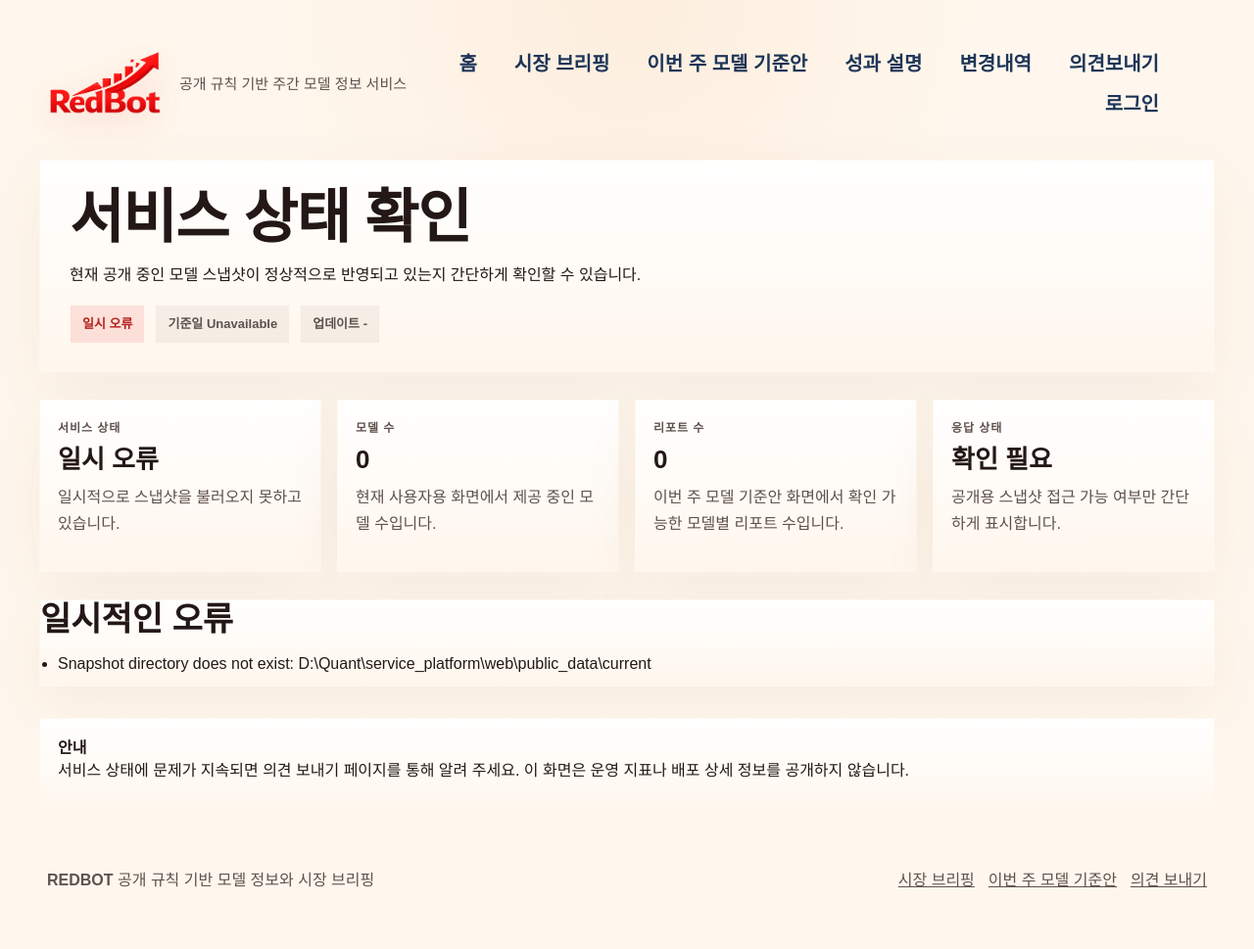
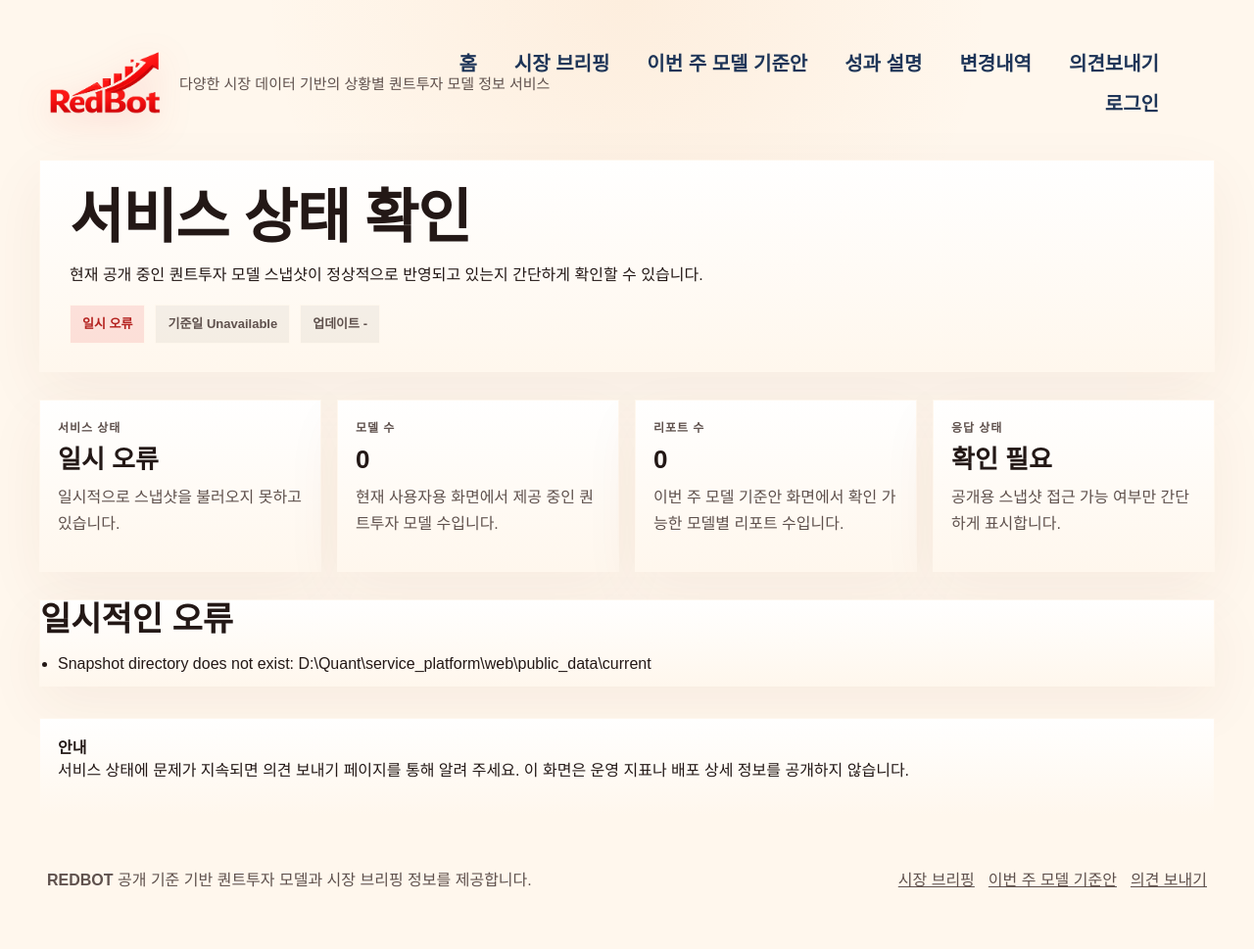
Before and after one commit to hrchoi9999/QuantService, a Flask app: page /status in a window 1280 px wide. Shown: the whole page at 98% size. Run offline with Flask 3, Linux system fonts and the light colour scheme; data comes from the database, SQL or seed files in the repository; data that the repository does not hold is empty; some web fonts are replaced.

Commit message:
style: sharpen quant model service messaging

```diff
--- a/service_platform/web/app.py
+++ b/service_platform/web/app.py
@@ -153,7 +153,7 @@ def _request_ip_address() -> str:
 
 def _build_public_model_compliance_note(bundle: Any) -> str:
     default_note = (
-        "이 화면은 공개 규칙 기반 모델 정보와 과거 성과 스냅샷을 설명하기 위한 참고자료이며 "
+        "이 화면은 다양한 시장 데이터 기반의 상황별 퀀트투자 모델 정보를 설명하는 참고자료이며 "
         "특정 개인에 대한 투자자문이나 실제 매매 지시가 아닙니다."
     )
     reports = bundle.recommendation_today.get("reports", []) if bundle else []
@@ -166,6 +166,29 @@ def _build_public_model_compliance_note(bundle: Any) -> str:
 
 def _build_notice_blocks(*keys: str) -> list[dict[str, str]]:
     return [PUBLIC_NOTICE_BLOCKS[key] for key in keys if key in PUBLIC_NOTICE_BLOCKS]
+
+
+MODEL_DEFINITION_LINES = {
+    "stable": "공개 기준 기반 퀀트투자 모델",
+    "balanced": "멀티애셋 데이터 기반 퀀트투자 모델",
+    "growth": "모델 포트폴리오를 산출하는 퀀트투자 모델",
+    "auto": "주간 브리핑용 퀀트투자 모델",
+}
+
+
+def _quant_model_name(label: str | None) -> str:
+    text = str(label or "").strip()
+    if not text:
+        return "퀀트투자 모델"
+    if text.endswith("퀀트투자 모델"):
+        return text
+    return f"{text} 퀀트투자 모델"
+
+
+def _model_definition_line(service_profile: str | None) -> str:
+    return MODEL_DEFINITION_LINES.get(
+        str(service_profile or "").strip(), "공개 기준 기반 퀀트투자 모델"
+    )
 
 
 def _is_notify_ip_allowed(settings: Settings) -> bool:
@@ -360,12 +383,14 @@ def _build_today_report_view(
     report_view = dict(report)
     report_view["allocation_view"] = allocation_view
     report_view["period_view"] = period_view
+    report_view["quant_model_name"] = _quant_model_name(report.get("user_model_name"))
+    report_view["model_definition_line"] = _model_definition_line(report.get("service_profile"))
     report_view["growth_note"] = _build_growth_note(
         report.get("service_profile", ""),
         current_market_regime,
     )
     report_view["reference_usage_context"] = (model_info or {}).get("reference_usage_context") or (
-        "공개 규칙 기반 모델 정보를 참고하려는 이용자"
+        "공개 기준 기반 퀀트투자 모델 정보를 참고하려는 이용자"
     )
     report_view["compliance_metadata"] = (
         report.get("compliance_metadata") or (model_info or {}).get("compliance_metadata") or {}
@@ -382,6 +407,8 @@ def _build_performance_row_view(row: dict[str, Any]) -> dict[str, Any]:
     )
     row_view = dict(row)
     row_view["period_view"] = period_view
+    row_view["quant_model_name"] = _quant_model_name(row.get("user_model_name"))
+    row_view["model_definition_line"] = _model_definition_line(row.get("service_profile"))
     return row_view
 
 
--- a/service_platform/web/templates/base.html
+++ b/service_platform/web/templates/base.html
@@ -4,7 +4,7 @@
   <meta charset="utf-8">
   <meta name="viewport" content="width=device-width, initial-scale=1">
   <title>{{ service_name }} | {{ page_title }}</title>
-  <meta name="description" content="REDBOT은 공개 규칙 기반의 주간 모델 정보와 시장 브리핑을 제공하는 서비스입니다.">
+  <meta name="description" content="REDBOT은 다양한 시장 데이터 기반의 상황별 퀀트투자 모델 정보와 시장 브리핑, 모델 성과 설명, 변경내역을 제공합니다.">
   {% if page_robots %}<meta name="robots" content="{{ page_robots }}">{% endif %}
   <link rel="stylesheet" href="{{ url_for('static', filename='site.css') }}">
 </head>
@@ -15,7 +15,7 @@
         <a class="brand brand-with-logo" href="{{ url_for('home') }}">
           <img class="brand-logo" src="{{ url_for('static', filename='logo_redbot.png') }}" alt="REDBOT logo">
         </a>
-        <div class="brand-copy muted">공개 규칙 기반 주간 모델 정보 서비스</div>
+        <div class="brand-copy muted">다양한 시장 데이터 기반의 상황별 퀀트투자 모델 정보 서비스</div>
       </div>
       <nav class="site-nav" aria-label="주요 메뉴">
         <a href="{{ url_for('home') }}">홈</a>
@@ -57,7 +57,7 @@
     <footer class="site-footer muted public-footer">
       <div>
         <strong>REDBOT</strong>
-        <span>공개 규칙 기반 모델 정보와 시장 브리핑</span>
+        <span>공개 기준 기반 퀀트투자 모델과 시장 브리핑 정보를 제공합니다.</span>
       </div>
       <div class="footer-links">
         <a href="{{ url_for('market_analysis') }}">시장 브리핑</a>
--- a/service_platform/web/templates/login.html
+++ b/service_platform/web/templates/login.html
@@ -4,7 +4,7 @@
 <section class="hero-card compact-hero">
   <p class="eyebrow">회원 서비스</p>
   <h1>로그인</h1>
-  <p class="lead">기존 가입자는 이메일 계정으로 로그인합니다. Gmail, Naver Mail, Kakao Mail 주소도 모두 이메일 계정으로 사용할 수 있습니다.</p>
+  <p class="lead">퀀트투자 모델 정보 서비스를 이용 중인 기존 가입자는 이메일 계정으로 로그인합니다. Gmail, Naver Mail, Kakao Mail 주소도 모두 이메일 계정으로 사용할 수 있습니다.</p>
   {% if status %}
   <div class="warning-banner">{{ status_messages.get(status, "로그인 정보를 다시 확인해 주세요.") }}</div>
   {% endif %}
--- a/service_platform/web/templates/status.html
+++ b/service_platform/web/templates/status.html
@@ -3,7 +3,7 @@
 {% block content %}
 <section class="hero-card compact-hero status-hero public-status-hero">
   <h1>서비스 상태 확인</h1>
-  <p class="lead">현재 공개 중인 모델 스냅샷이 정상적으로 반영되고 있는지 간단하게 확인할 수 있습니다.</p>
+  <p class="lead">현재 공개 중인 퀀트투자 모델 스냅샷이 정상적으로 반영되고 있는지 간단하게 확인할 수 있습니다.</p>
   <div class="hero-badges">
     <span class="badge accent">{{ status_labels.get(status_snapshot.state, status_snapshot.state) }}</span>
     <span class="badge neutral">기준일 {{ status_snapshot.as_of_date or 'Unavailable' }}</span>
@@ -20,7 +20,7 @@
   <article class="panel shell-card public-status-card">
     <span class="label">모델 수</span>
     <h2>{{ status_snapshot.model_count }}</h2>
-    <p class="muted">현재 사용자용 화면에서 제공 중인 모델 수입니다.</p>
+    <p class="muted">현재 사용자용 화면에서 제공 중인 퀀트투자 모델 수입니다.</p>
   </article>
   <article class="panel shell-card public-status-card">
     <span class="label">리포트 수</span>
```
Also changed, not shown: service_platform/web/templates/changes.html (+6 -6 lines), service_platform/web/templates/home.html (+17 -16 lines), service_platform/web/templates/performance.html (+5 -5 lines), service_platform/web/templates/today.html (+8 -7 lines), tests/test_web/test_health.py (+1 -1 lines).
